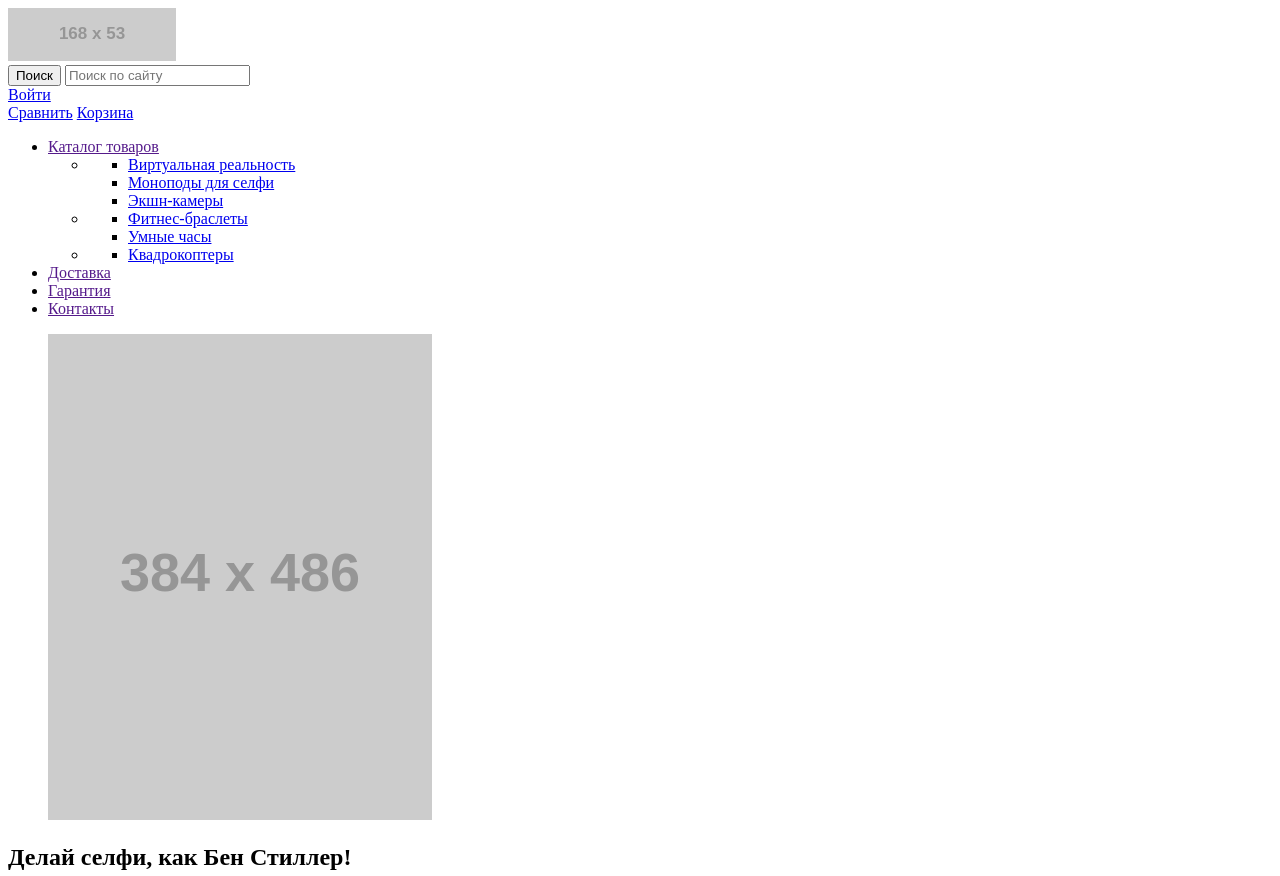
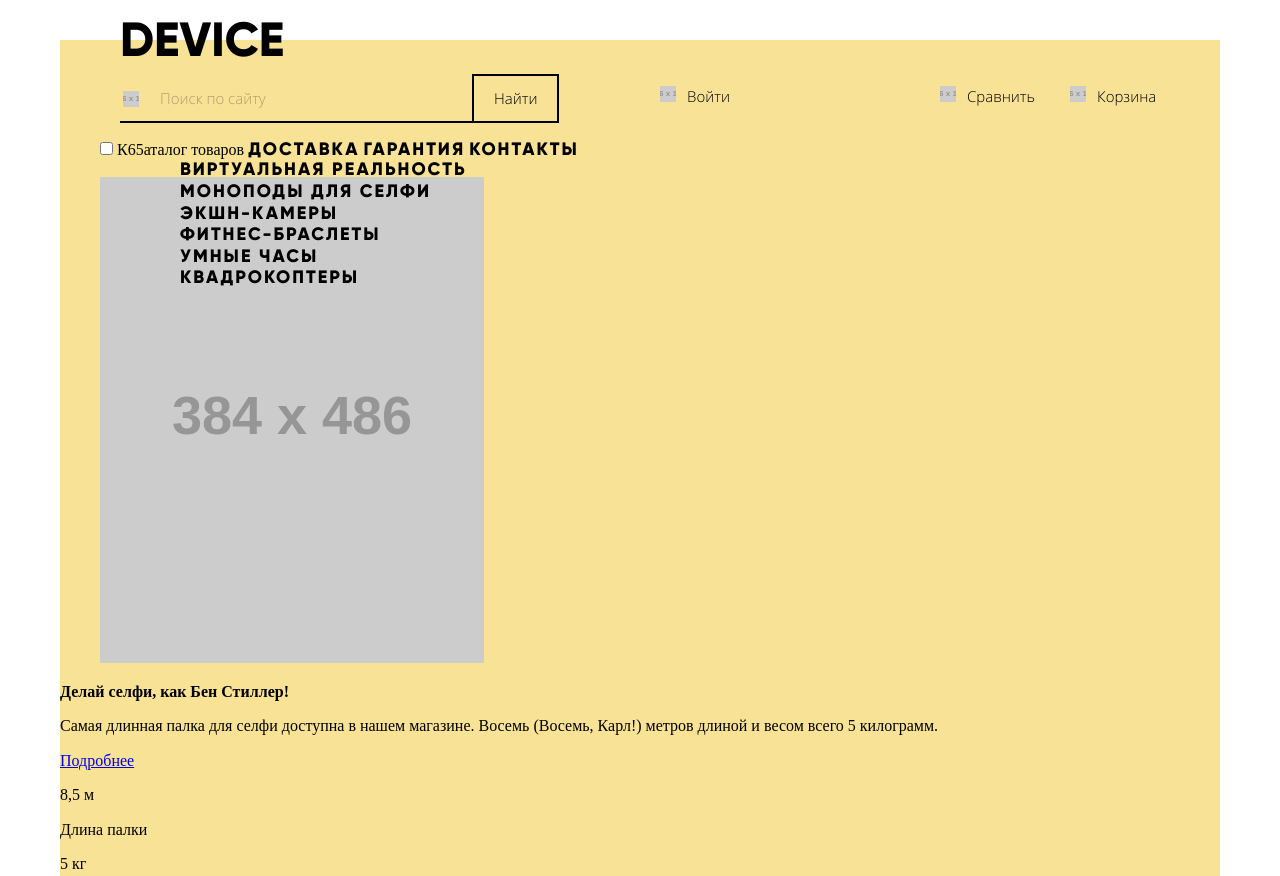
Before and after one commit to jeffent/133956-device, a plain HTML site: page index.html in a window 1280 px wide. Shown: the top 876 px of the page. Drawn offline with Linux system fonts and the light colour scheme; placeholder pictures from the web are drawn by us.

Commit message:
old last changings

```diff
--- /dev/null
+++ b/css/style.css
@@ -0,0 +1,180 @@
+/*GLOBAL*/
+@font-face {
+  font-family: 'Gilroy Extra Bold';
+  src: url('../fonts/gilroyextrabold.woff2') format('woff2'),
+       url('../fonts/gilroyextrabold.woff') format('woff');
+}
+@font-face {
+  font-family: 'Open Sans Light';
+  src: url('../fonts/opensanslight.woff2') format('woff2'),
+       url('../fonts/opensanslight.woff') format('woff')
+}
+
+html,
+body {
+  margin: 0;
+  padding: 0;
+}
+.container {
+  width: 1160px;
+  margin: 0 auto;
+  padding-left: 20px;
+  padding-right: 20px;
+}
+.clearfix:after {
+  content: "";
+  display: table;
+  clear: both;
+}
+/*HRADER*/
+.header {
+  position: relative;
+  margin-top: 40px;
+  padding-top: 34px;
+  background: rgb(247, 226, 150);
+}
+.index-logo h1{
+  position: absolute;
+  margin: 0;
+  padding: 0;
+  font-family: 'Gilroy Extra Bold', sans-serif;
+  text-transform: uppercase;
+  font-size: 48px;
+  line-height: 0;
+  top: 0;
+  left: 60px;
+}
+.index-logo>h1>a {
+  text-decoration: none;
+  color: rgb(0, 0, 0);
+}
+.index-logo>h1>a:hover {
+  color: rgba(0, 0, 0, .6);
+}
+.index-logo>h1>a:active {
+  color: rgba(0, 0, 0, .3);
+}
+.header-userblock {
+  font-family: 'Open Sans Light', sans-serif;
+  font-size: 0;
+  line-height: 0;
+}
+.header-find {
+  float: left;
+  width: 440px;
+  margin-left: 60px;
+  margin-right: 100px;
+  background-color: rgb(247, 226, 150);
+}
+input.header-find-text {
+  width: 272px;
+  font-family: 'Open Sans Light', sans-serif;
+  font-size: 15px;
+  padding-top: 0;
+  padding-bottom: 0;
+  padding-left: 40px;
+  padding-right: 40px;
+  line-height: 45px;
+  border: 0 none;
+  border-bottom: 2px solid rgb(0, 0, 0);
+  background: url(http://placehold.it/16x16) no-repeat 3px center;
+}
+input::-webkit-input-placeholder {
+  color: rgba(0, 0, 0, .3);
+}
+input:hover::-webkit-input-placeholder {
+  color: rgba(0, 0, 0, .6);
+}
+.header-find-btn {
+  font-family: 'Open Sans Light', sans-serif;
+  padding-top: 0;
+  padding-bottom: 0;
+  padding-left: 20px;
+  padding-right: 20px;
+  font-size: 15px;
+  line-height: 45px;
+  border: 2px solid rgb(0, 0, 0);
+  background-color: inherit;
+}
+.header-login {
+  float: left;
+  width: 260px;
+  margin-right: 20px;
+}
+.login {
+  display: inline-block;
+  margin-left: 0;
+  margin-right: 11px;
+  width: 16px;
+  height: 16px;
+  background: url(http://placehold.it/16x16) no-repeat center;
+}
+.header-userblock a {
+  font-family: 'Open Sans Light', sans-serif;
+  font-size: 15px;
+  line-height: 45px;
+  color: rgb(0, 0, 0);
+  text-decoration: none;
+}
+.header-userblock a:hover {
+  color: rgba(0, 0, 0, .6);
+}
+.header-userblock a:hover span{
+  opacity: 0.6;
+}
+.header-userblock a:active {
+  color: rgba(0, 0, 0, .3);
+}
+.header-userblock a:active span{
+  opacity: 0.3;
+}
+.header-basket {
+  float: left;
+  width: 220px;
+  margin-right: 60px;
+  /*background: red;*/
+}
+.compare {
+  display: inline-block;
+  margin-left: 0;
+  margin-right: 11px;
+  width: 16px;
+  height: 16px;
+  background: url(http://placehold.it/16x16) no-repeat center;
+}
+.basket {
+  display: inline-block;
+  margin-left: 35px;
+  margin-right: 11px;
+  width: 16px;
+  height: 16px;
+  background: url(http://placehold.it/16x16) no-repeat center;
+}
+.main-menu{
+  position: relative;
+}
+  .main-submenu {
+    position: absolute;
+  }
+.main-menu,
+.main-submenu,
+[class^=catalog-]{
+  list-style: none;
+}
+.main-menu>li{
+  display: inline-block;
+}
+#products:checked ~ .main-submenu{
+  display: none;
+}
+.main-menu a {
+  font-family: 'Gilroy Extra Bold', sans-serif;
+  font-size: 18px;
+  line-height: 1.2;
+  letter-spacing: 2px;
+  text-transform: uppercase;
+
+  text-decoration: none;
+  color: rgb(0, 0, 0);
+}
+/*INDEX.HTML*/
--- a/index.html
+++ b/index.html
@@ -1,35 +1,42 @@
 <!DOCTYPE html>
-<html lang="en">
+<html lang="ru">
 <head>
   <meta charset="UTF-8">
   <meta name="viewport" content="width=device-width, initial-scale=1.0">
   <meta http-equiv="X-UA-Compatible" content="ie=edge">
+  <meta name="description" content="DEVICE - интернет-магазин гаджетов и аксессуаров">
+  <meta name="keywords" content="аксессуары, гаджеты, мобильный">
+  <link rel="stylesheet" href="css/normalize.css">
+  <link rel="stylesheet" href="css/style.css">
   <title>Document</title>
 </head>
 <body>
-  <header>
   <div class="container">
+  <header class="header">
       <div class="index-logo">
-        <img src="http://placehold.it/168x53" alt="device">
+        <h1><a href="#">Device</a></h1>
       </div>
+      <div class="header-userblock clearfix">
         <div class="header-find">
-        <form action="">
-          <input type="submit" value="Поиск">
-          <input type="search" name="search" placeholder="Поиск по сайту">
+          <form action="#">
+            <input class="header-find-text" type="text" name="search" placeholder="Поиск по сайту">
+            <input class="header-find-btn" type="submit" value="Найти">
           </form>
         </div>
-      <div class="header-userblock">
-        <a class="login" href="#">Войти</a>
+        <div class="header-login">
+          <a class="link-btn" href="#"><span class="login"></span>Войти</a>
         </div>
         <div class="header-basket">
-        <a class="compare" href="#">Сравнить</a>
-        <a class="basket" href="#">Корзина</a>
+          <a class="link-btn" href="#"><span class="compare"></span>Сравнить</a>
+          <a class="link-btn" href="#"><span class="basket"></span>Корзина</a>
         </div>
       </div>
-    <nav class="main-menu">
-      <ul>
-        <li><a class="main-menu-catalog" href="">Каталог товаров</a>
-          <ul>
+    <nav>
+      <ul class="main-menu">
+        <li>
+         <input class="catalog-products" id="products" type="checkbox">
+         <label for="products">К65аталог товаров</label>
+          <ul class="main-submenu">
             <li>
               <ul class="catalog-1">
                 <li><a href="#">Виртуальная реальность</a></li>
@@ -61,16 +68,12 @@
           <img src="http://placehold.it/384x486" alt="">
         </figure>
         <article class="slider-info">
-          <header>
-            <h1 class="slider-title">
-              Делай селфи, как Бен Стиллер!
-            </h1>
-          </header>
+            <b class="slider-title">Делай селфи, как Бен Стиллер!</b>
           <p class="slider-text">
             Самая длинная палка для селфи доступна в нашем магазине. Восемь (Восемь, Карл!) метров длиной и весом всего 5 килограмм.
           </p>
-          <a href="#" class="btn" alt="Подробнее">Подробнее</a>
-          <footer class="slider-spec">
+          <a href="#" class="btn">Подробнее</a>
+          <aside class="slider-spec">
             <section class="spec-item">
               <p class="spec-item-value">8,5 м</p>
               <p class="spec-item-info">Длина палки</p>
@@ -83,7 +86,7 @@
               <p class="spec-item-value">Карбон</p>
               <p class="spec-item-info">Материал</p>
             </section>
-          </footer>
+          </aside>
         </article>
       </div>
       <div id="slider-content-2">
@@ -91,21 +94,17 @@
           <img src="http://placehold.it/345x485" alt="">
         </figure>
         <article class="slider-info">
-          <header>
-            <h1 class="slider-title">
-              Худеем правильно!
-            </h1>
-          </header>
+            <b class="slider-title">Худеем правильно!</b>
           <p class="slider-text">
             Мотивирующие фитнес-браслеты помогут найти в себе силы не пропускать занятия и соблюдать диету.
           </p>
-          <a href="#" class="btn" alt="Подробнее">Подробнее</a>
-          <footer class="slider-spec">
+          <a href="#" class="btn">Подробнее</a>
+          <aside class="slider-spec">
             <section class="spec-item">
               <p class="spec-item-value">48 часов</p>
               <p class="spec-item-info">Без подзарядки</p>
             </section>
-          </footer>
+          </aside>
         </article>
       </div>
       <div id="slider-content-3">
@@ -113,16 +112,12 @@
           <img src="http://placehold.it/526x334" alt="">
         </figure>
         <article class="slider-info">
-          <header>
-            <h1 class="slider-title">
-              Порхает как бабочка, жалит как пчела!
-            </h1>
-          </header>
+            <b class="slider-title">Порхает как бабочка, жалит как пчела!</b>
           <p class="slider-text">
             Этот обычный, на первый взгляд, квадрокоптер оснащен мощным лазером, замаскированным под стандартную камеру.
           </p>
-          <a href="#" class="btn" alt="Подробнее">Подробнее</a>
-          <footer class="slider-spec">
+          <a href="#" class="btn">Подробнее</a>
+          <aside class="slider-spec">
             <section class="spec-item">
               <p class="spec-item-value">800 м</p>
               <p class="spec-item-info">Дальность полета</p>
@@ -131,11 +126,9 @@
               <p class="spec-item-value">50 м</p>
               <p class="spec-item-info">Радиус поражения</p>
             </section>
-          </footer>
+          </aside>
         </article>
       </div>
-      <div id="slider-content-2"></div>
-      <div id="slider-content-3"></div>
     </div>
     <div class="slider-nav">
       <label for="swith-1"></label>
@@ -146,6 +139,7 @@
       <input id="swith-3" name="slider" type="radio">
     </div>
   </header>
+  </div>
   <main>
     <div class="container">
       <div class="products">
@@ -227,8 +221,8 @@
             <li>Деловые Линии</li>
             <li>Автотрейдинг</li>
             <li>ЖелДорЭкспедиция</li>
+          </ul>
           <a href="#" class="btn">Подробнее о нас</a>
-          </ul>
         </div>
         <div class="main-info-contacts">
           <b class="main-info-title">Контакты</b>
```
Also changed, not shown: catalog.html (+6 -2 lines), css/normalize.css (added), fonts/gilroyextrabold.woff (added), fonts/gilroyextrabold.woff2 (added), fonts/gilroylight.woff (added), fonts/gilroylight.woff2 (added), fonts/opensans.woff (added), fonts/opensans.woff2 (added), fonts/opensanslight.woff (added), fonts/opensanslight.woff2 (added), img/search.svg (added). Lines whose indentation alone changed are shown as unchanged.
